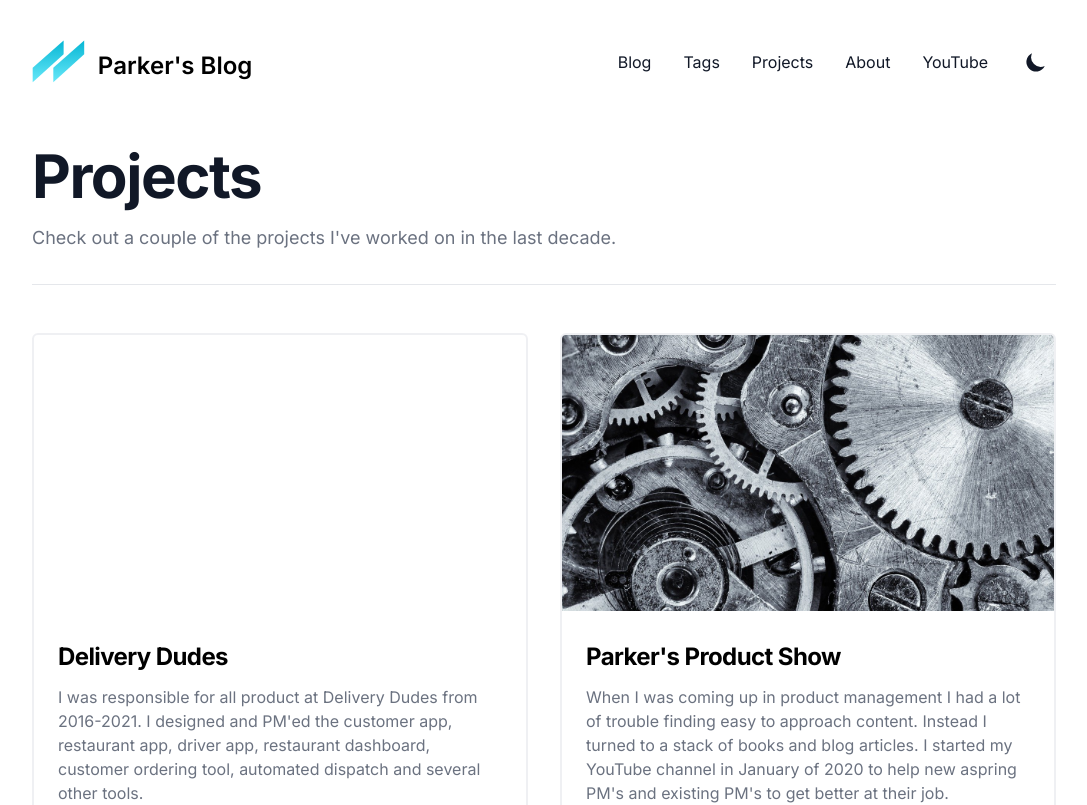
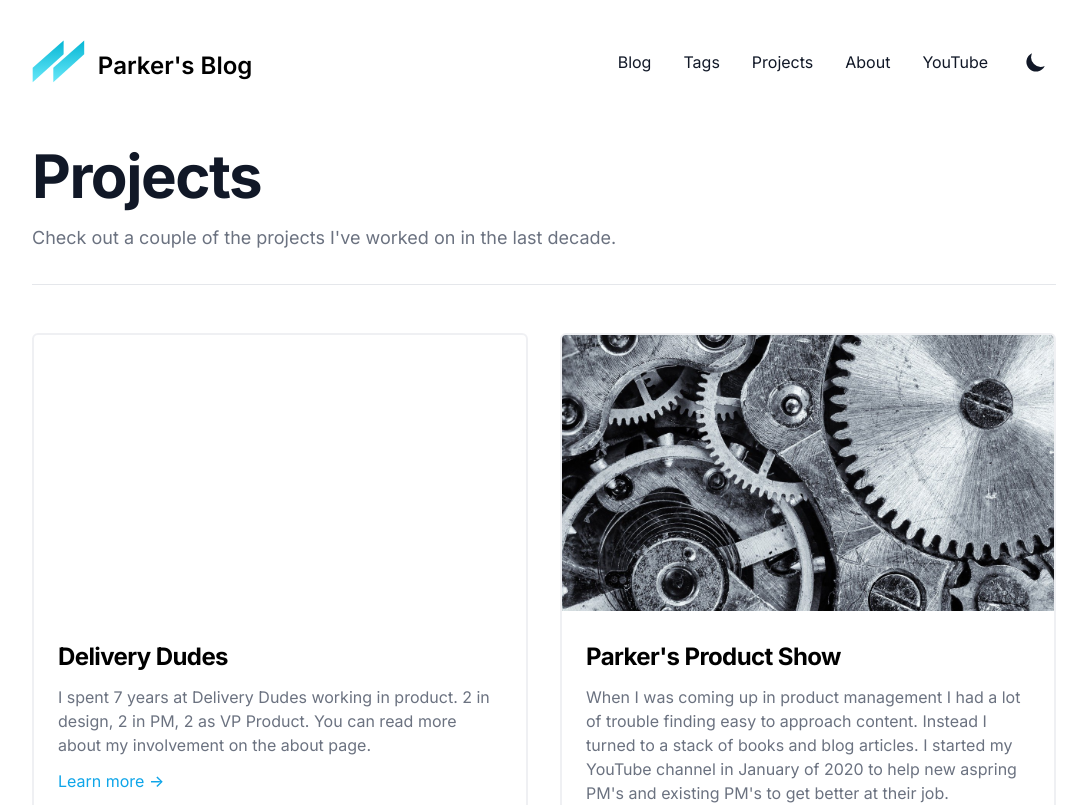
Before and after one commit to ParkerRex/product-blog, a Next.js app: page /projects in a window 1280 px wide. Shown: the top 805 px of the page, without its empty margins (96-1183 px from the left). Built offline with nearby package versions, Linux system fonts and the light colour scheme; what @tailwindcss/typography would draw is missing.

Commit message:
updated project info

```diff
--- a/data/projectsData.js
+++ b/data/projectsData.js
@@ -1,9 +1,9 @@
 const projectsData = [
   {
     title: 'Delivery Dudes',
-    description: `I was responsible for all product at Delivery Dudes from 2016-2021. I designed and PM'ed the customer app, restaurant app, driver app, restaurant dashboard, customer ordering tool, automated dispatch and several other tools.`,
+    description: `I spent 7 years at Delivery Dudes working in product. 2 in design, 2 in PM, 2 as VP Product. You can read more about my involvement on the about page.`,
     imgSrc: '/static/images/DD_FullLogo_White.png',
-    href: 'https://www.DeliveryDudes.com',
+    href: '/about',
   },
   {
     title: 'Parker\'s Product Show',
```
